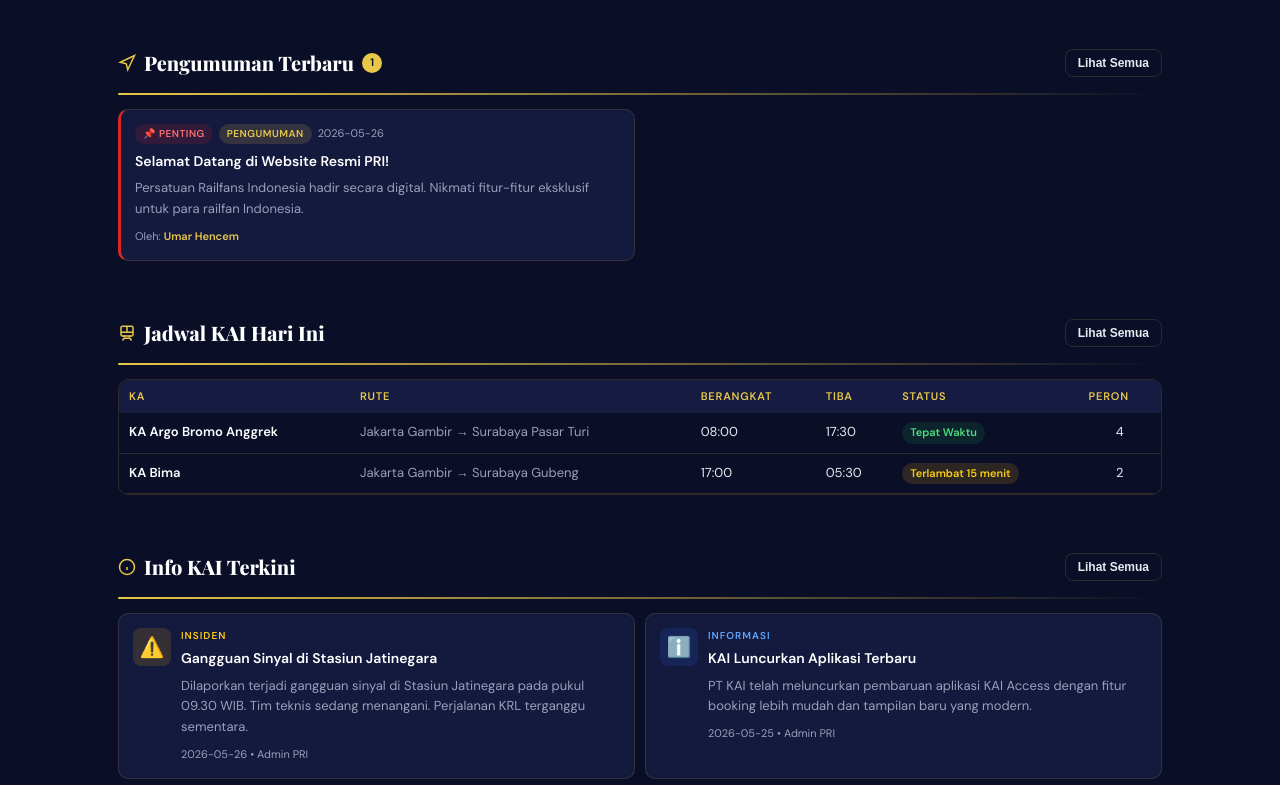
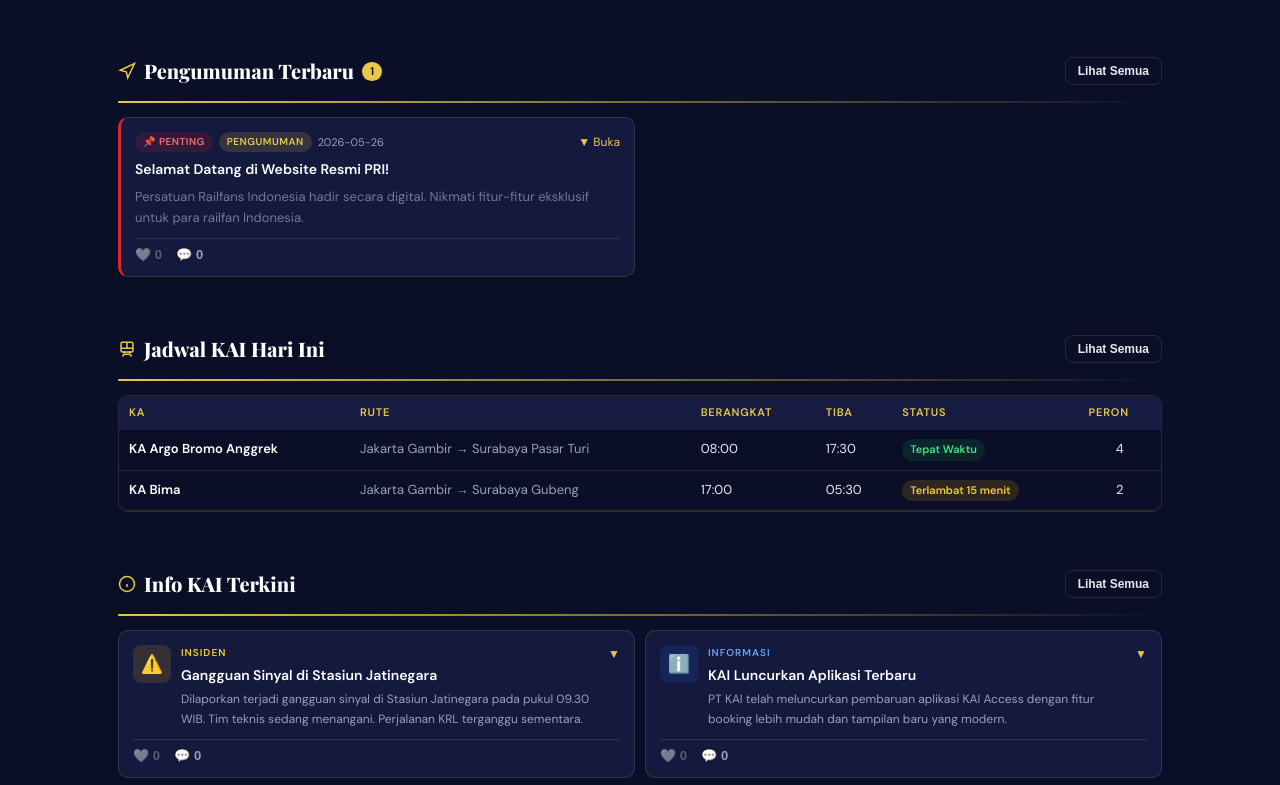
Before and after one commit to meowlyricsreal/pri-website, a React (Vite) app: page / in a window 1280 px wide. Shown: the part 875-1660 px from the top of the page. Built offline with nearby package versions, Linux system fonts and the light colour scheme.

Commit message:
update website

```diff
--- a/src/App.jsx
+++ b/src/App.jsx
@@ -672,6 +672,8 @@
   const [infoList, setInfoList] = useLocalStorage("pri_info", INIT_INFO);
   const [ads, setAds] = useLocalStorage("pri_ads", INIT_ADS);
   const [groups, setGroups] = useLocalStorage("pri_groups", INIT_GROUPS);
+  const [likes, setLikes] = useLocalStorage("pri_likes", {});
+  const [comments, setComments] = useLocalStorage("pri_comments", {});
 
   // Auth — simpan sesi login
   const [currentUser, setCurrentUser] = useLocalStorage("pri_session", null);
@@ -785,10 +787,10 @@
       ))}
 
       {/* Pages */}
-      {page === "home" && <HomePage announcements={announcements} schedules={schedules} infoList={infoList} ads={ads} navigate={navigate} users={users} groups={groups} />}
-      {page === "announcements" && <AnnouncementsPage announcements={announcements} ads={ads} />}
+      {page === "home" && <HomePage announcements={announcements} schedules={schedules} infoList={infoList} ads={ads} navigate={navigate} users={users} groups={groups} likes={likes} setLikes={setLikes} comments={comments} setComments={setComments} currentUser={currentUser} />}
+      {page === "announcements" && <AnnouncementsPage announcements={announcements} ads={ads} likes={likes} setLikes={setLikes} comments={comments} setComments={setComments} currentUser={currentUser} />}
       {page === "schedule" && <SchedulePage schedules={schedules} ads={ads} />}
-      {page === "info" && <InfoPage infoList={infoList} ads={ads} />}
+      {page === "info" && <InfoPage infoList={infoList} ads={ads} likes={likes} setLikes={setLikes} comments={comments} setComments={setComments} currentUser={currentUser} />}
       {page === "groups" && <GroupsPage groups={groups} />}
       {page === "login" && <LoginPage users={users} setCurrentUser={setCurrentUser} navigate={navigate} showToast={showToast} />}
       {page === "register" && <RegisterPage users={users} setUsers={setUsers} navigate={navigate} showToast={showToast} />}
@@ -845,7 +847,7 @@
 }
 
 // ─── HOME PAGE ───────────────────────────────────────────────
-function HomePage({ announcements, schedules, infoList, ads, navigate, users, groups }) {
+function HomePage({ announcements, schedules, infoList, ads, navigate, users, groups, likes, setLikes, comments, setComments, currentUser }) {
   const pinned = announcements.filter(a => a.pinned);
   const latest = announcements.slice(0, 3);
   const todaySchedules = schedules.slice(0, 4);
@@ -886,7 +888,7 @@
                 </div>
                 <div className="section-divider" />
                 <div className="card-grid card-grid-2">
-                  {pinned.map(a => <AnnouncementCard key={a.id} ann={a} />)}
+                  {pinned.map(a => <AnnouncementCard key={a.id} ann={a} likes={likes} setLikes={setLikes} comments={comments} setComments={setComments} currentUser={currentUser} />)}
                 </div>
               </div>
             )}
@@ -899,7 +901,7 @@
               </div>
               <div className="section-divider" />
               <div className="card-grid card-grid-2">
-                {latest.map(a => <AnnouncementCard key={a.id} ann={a} />)}
+                {latest.map(a => <AnnouncementCard key={a.id} ann={a} likes={likes} setLikes={setLikes} comments={comments} setComments={setComments} currentUser={currentUser} />)}
               </div>
             </div>
 
@@ -923,7 +925,7 @@
               </div>
               <div className="section-divider" />
               <div className="card-grid card-grid-2">
-                {infoList.slice(0, 4).map(i => <InfoCard key={i.id} item={i} />)}
+                {infoList.slice(0, 4).map(i => <InfoCard key={i.id} item={i} likes={likes} setLikes={setLikes} comments={comments} setComments={setComments} currentUser={currentUser} />)}
               </div>
             </div>
           </div>
@@ -973,16 +975,45 @@
 }
 
 // ─── ANNOUNCEMENT CARD ───────────────────────────────────────
-function AnnouncementCard({ ann }) {
+function AnnouncementCard({ ann, likes, setLikes, comments, setComments, currentUser }) {
+  const [open, setOpen] = useState(false);
+  const [showComments, setShowComments] = useState(false);
+  const [commentText, setCommentText] = useState("");
+  const key = `ann_${ann.id}`;
+  const annLikes = likes[key] || [];
+  const annComments = comments[key] || [];
+  const uid = currentUser?.id || null;
+  const liked = uid && annLikes.includes(uid);
+
+  const toggleLike = () => {
+    if (!uid) return;
+    setLikes(p => ({ ...p, [key]: liked ? annLikes.filter(x => x !== uid) : [...annLikes, uid] }));
+  };
+
+  const submitComment = () => {
+    if (!commentText.trim() || !currentUser) return;
+    setComments(p => ({ ...p, [key]: [...annComments, { id: Date.now(), text: commentText.trim(), author: currentUser.username, date: new Date().toLocaleDateString("id-ID") }] }));
+    setCommentText("");
+  };
+
   return (
     <div className={`card ann-card ${ann.pinned ? "pinned" : ""}`}>
+      {/* Header — selalu nampak, klik untuk buka tutup */}
+      <div style={{ cursor: "pointer" }} onClick={() => setOpen(o => !o)}>
         <div className="ann-meta">
           {ann.pinned && <span className="ann-tag pinned-tag">📌 Penting</span>}
           <span className="ann-tag">Pengumuman</span>
           <span className="ann-date">{ann.date}</span>
+          <span style={{ marginLeft: "auto", color: "var(--gold)", fontSize: 12 }}>{open ? "▲ Tutup" : "▼ Buka"}</span>
         </div>
         <div className="ann-title">{ann.title}</div>
-      <div className="ann-content">{ann.content}</div>
+        {!open && <div className="ann-content" style={{ overflow: "hidden", display: "-webkit-box", WebkitLineClamp: 2, WebkitBoxOrient: "vertical", opacity: 0.7 }}>{ann.content}</div>}
+      </div>
+
+      {/* Content expandable */}
+      {open && (
+        <>
+          <div className="ann-content" style={{ marginTop: 6 }}>{ann.content}</div>
           {ann.mediaUrl && (
             <div className="ann-media">
               {ann.mediaType === "image" && <img src={ann.mediaUrl} alt="media" />}
@@ -990,7 +1021,38 @@
               {ann.mediaType === "link" && <a href={ann.mediaUrl} target="_blank" rel="noopener noreferrer" style={{ color: "var(--gold)", fontSize: 13 }}>🔗 {ann.mediaUrl}</a>}
             </div>
           )}
-      <div className="ann-author">Oleh: <strong>{ann.author}</strong></div>
+          <div className="ann-author" style={{ marginTop: 8 }}>Oleh: <strong>{ann.author}</strong></div>
+        </>
+      )}
+
+      {/* Like & Komen bar */}
+      <div style={{ display: "flex", alignItems: "center", gap: 14, marginTop: 10, paddingTop: 8, borderTop: "1px solid var(--border)" }}>
+        <button onClick={toggleLike} title={!uid ? "Login untuk like" : ""} style={{ background: "none", border: "none", cursor: uid ? "pointer" : "not-allowed", display: "flex", alignItems: "center", gap: 4, color: liked ? "#f87171" : "var(--text2)", fontSize: 13, fontWeight: 600, opacity: uid ? 1 : 0.5 }}>
+          {liked ? "❤️" : "🤍"} {annLikes.length}
+        </button>
+        <button onClick={() => setShowComments(s => !s)} style={{ background: "none", border: "none", cursor: "pointer", display: "flex", alignItems: "center", gap: 4, color: "var(--text2)", fontSize: 13, fontWeight: 600 }}>
+          💬 {annComments.length}
+        </button>
+      </div>
+
+      {/* Komen section */}
+      {showComments && (
+        <div style={{ marginTop: 8 }}>
+          {annComments.length === 0 && <div style={{ fontSize: 12, color: "var(--text2)", marginBottom: 8 }}>Belum ada komentar.</div>}
+          <div style={{ maxHeight: 180, overflowY: "auto", display: "flex", flexDirection: "column", gap: 6, marginBottom: 8 }}>
+            {annComments.map(c => (
+              <div key={c.id} style={{ background: "var(--navy3)", borderRadius: 7, padding: "7px 10px" }}>
+                <div style={{ fontSize: 11, fontWeight: 700, color: "var(--gold)" }}>{c.author} <span style={{ color: "var(--text2)", fontWeight: 400 }}>· {c.date}</span></div>
+                <div style={{ fontSize: 13, color: "var(--text)", marginTop: 2, whiteSpace: "pre-wrap" }}>{c.text}</div>
+              </div>
+            ))}
+          </div>
+          <div style={{ display: "flex", gap: 6 }}>
+            <input className="form-input" style={{ flex: 1, padding: "7px 10px", fontSize: 13 }} placeholder={currentUser ? "Tulis komentar..." : "Login untuk komentar"} value={commentText} onChange={e => setCommentText(e.target.value)} disabled={!currentUser} onKeyDown={e => e.key === "Enter" && submitComment()} />
+            <button onClick={submitComment} disabled={!currentUser} style={{ padding: "7px 12px", background: currentUser ? "var(--gold)" : "var(--navy3)", color: currentUser ? "var(--navy)" : "var(--text2)", border: "none", borderRadius: 7, fontWeight: 700, cursor: currentUser ? "pointer" : "not-allowed", fontSize: 13 }}>Kirim</button>
+          </div>
+        </div>
+      )}
     </div>
   );
 }
@@ -1026,51 +1088,102 @@
 }
 
 // ─── INFO CARD ───────────────────────────────────────────────
-function InfoCard({ item }) {
+function InfoCard({ item, likes, setLikes, comments, setComments, currentUser }) {
+  const [open, setOpen] = useState(false);
+  const [showComments, setShowComments] = useState(false);
+  const [commentText, setCommentText] = useState("");
   const emoji = item.severity === "warning" ? "⚠️" : item.severity === "danger" ? "🚨" : "ℹ️";
+  const key = `info_${item.id}`;
+  const itemLikes = likes[key] || [];
+  const itemComments = comments[key] || [];
+  const uid = currentUser?.id || null;
+  const liked = uid && itemLikes.includes(uid);
+
+  const toggleLike = () => {
+    if (!uid) return;
+    setLikes(p => ({ ...p, [key]: liked ? itemLikes.filter(x => x !== uid) : [...itemLikes, uid] }));
+  };
+
+  const submitComment = () => {
+    if (!commentText.trim() || !currentUser) return;
+    setComments(p => ({ ...p, [key]: [...itemComments, { id: Date.now(), text: commentText.trim(), author: currentUser.username, date: new Date().toLocaleDateString("id-ID") }] }));
+    setCommentText("");
+  };
+
   return (
     <div className="card">
+      <div style={{ cursor: "pointer" }} onClick={() => setOpen(o => !o)}>
         <div className="info-card">
-        <div className={`info-icon ${item.severity}`}><span style={{ fontSize: 20 }}>{emoji}</span></div>
+          <div className={`info-icon ${item.severity}`}><span style={{ fontSize: 18 }}>{emoji}</span></div>
           <div style={{ flex: 1 }}>
             <div className={`info-type ${item.severity}`}>{item.type}</div>
-          <div style={{ fontWeight: 700, color: "white", fontSize: 14, marginBottom: 6 }}>{item.title}</div>
-          <div style={{ fontSize: 13, color: "var(--text2)", lineHeight: 1.6 }}>{item.content}</div>
+            <div style={{ fontWeight: 700, color: "white", fontSize: 14, marginBottom: 4 }}>{item.title}</div>
+            {!open && <div style={{ fontSize: 12, color: "var(--text2)", overflow: "hidden", display: "-webkit-box", WebkitLineClamp: 2, WebkitBoxOrient: "vertical" }}>{item.content}</div>}
+          </div>
+          <span style={{ color: "var(--gold)", fontSize: 12, flexShrink: 0 }}>{open ? "▲" : "▼"}</span>
+        </div>
+      </div>
+
+      {open && (
+        <>
+          <div style={{ fontSize: 13, color: "var(--text2)", lineHeight: 1.6, marginTop: 8, whiteSpace: "pre-wrap" }}>{item.content}</div>
           <div style={{ fontSize: 11, color: "var(--text2)", marginTop: 8 }}>{item.date} • {item.author}</div>
-        </div>
-      </div>
+        </>
+      )}
+
+      {/* Like & Komen bar */}
+      <div style={{ display: "flex", alignItems: "center", gap: 14, marginTop: 10, paddingTop: 8, borderTop: "1px solid var(--border)" }}>
+        <button onClick={toggleLike} title={!uid ? "Login untuk like" : ""} style={{ background: "none", border: "none", cursor: uid ? "pointer" : "not-allowed", display: "flex", alignItems: "center", gap: 4, color: liked ? "#f87171" : "var(--text2)", fontSize: 13, fontWeight: 600, opacity: uid ? 1 : 0.5 }}>
+          {liked ? "❤️" : "🤍"} {itemLikes.length}
+        </button>
+        <button onClick={() => setShowComments(s => !s)} style={{ background: "none", border: "none", cursor: "pointer", display: "flex", alignItems: "center", gap: 4, color: "var(--text2)", fontSize: 13, fontWeight: 600 }}>
+          💬 {itemComments.length}
+        </button>
+      </div>
+
+      {showComments && (
+        <div style={{ marginTop: 8 }}>
+          {itemComments.length === 0 && <div style={{ fontSize: 12, color: "var(--text2)", marginBottom: 8 }}>Belum ada komentar.</div>}
+          <div style={{ maxHeight: 180, overflowY: "auto", display: "flex", flexDirection: "column", gap: 6, marginBottom: 8 }}>
+            {itemComments.map(c => (
+              <div key={c.id} style={{ background: "var(--navy3)", borderRadius: 7, padding: "7px 10px" }}>
+                <div style={{ fontSize: 11, fontWeight: 700, color: "var(--gold)" }}>{c.author} <span style={{ color: "var(--text2)", fontWeight: 400 }}>· {c.date}</span></div>
+                <div style={{ fontSize: 13, color: "var(--text)", marginTop: 2, whiteSpace: "pre-wrap" }}>{c.text}</div>
+              </div>
+            ))}
+          </div>
+          <div style={{ display: "flex", gap: 6 }}>
+            <input className="form-input" style={{ flex: 1, padding: "7px 10px", fontSize: 13 }} placeholder={currentUser ? "Tulis komentar..." : "Login untuk komentar"} value={commentText} onChange={e => setCommentText(e.target.value)} disabled={!currentUser} onKeyDown={e => e.key === "Enter" && submitComment()} />
+            <button onClick={submitComment} disabled={!currentUser} style={{ padding: "7px 12px", background: currentUser ? "var(--gold)" : "var(--navy3)", color: currentUser ? "var(--navy)" : "var(--text2)", border: "none", borderRadius: 7, fontWeight: 700, cursor: currentUser ? "pointer" : "not-allowed", fontSize: 13 }}>Kirim</button>
+          </div>
+        </div>
+      )}
     </div>
   );
 }
 
 // ─── FULL ANNOUNCEMENTS PAGE ─────────────────────────────────
-function AnnouncementsPage({ announcements, ads }) {
-  const sideAds = ads.filter(a => a.position === "side");
+function AnnouncementsPage({ announcements, ads, likes, setLikes, comments, setComments, currentUser }) {
+  const [search, setSearch] = useState("");
+  const filtered = announcements.filter(a =>
+    a.title.toLowerCase().includes(search.toLowerCase()) ||
+    a.content.toLowerCase().includes(search.toLowerCase())
+  );
   return (
-    <div style={{ maxWidth: 1200, margin: "0 auto", padding: "0 24px" }}>
-      <div style={{ display: "grid", gridTemplateColumns: sideAds.length ? "1fr 280px" : "1fr", gap: 24, alignItems: "start" }}>
-        <div className="section" style={{ paddingLeft: 0, paddingRight: 0 }}>
+    <div className="section">
       <div className="section-header">
-            <h2 className="section-title"><Icon name="megaphone" size={22} color="#e8c848" />Semua Pengumuman<span className="badge">{announcements.length}</span></h2>
+        <h2 className="section-title"><Icon name="megaphone" size={20} color="#e8c848" />Semua Pengumuman<span className="badge">{announcements.length}</span></h2>
       </div>
       <div className="section-divider" />
+      {/* Search bar */}
+      <div style={{ position: "relative", marginBottom: 14 }}>
+        <span style={{ position: "absolute", left: 10, top: "50%", transform: "translateY(-50%)", color: "var(--text2)", fontSize: 15 }}>🔍</span>
+        <input className="form-input" style={{ paddingLeft: 32 }} placeholder="Cari pengumuman..." value={search} onChange={e => setSearch(e.target.value)} />
+      </div>
       <div className="card-grid card-grid-2">
-            {announcements.map(a => <AnnouncementCard key={a.id} ann={a} />)}
-          </div>
-          {!announcements.length && <div style={{ textAlign: "center", color: "var(--text2)", padding: 40 }}>Belum ada pengumuman.</div>}
-        </div>
-        {sideAds.length > 0 && (
-          <div style={{ paddingTop: 48 }}>
-            {sideAds.map(ad => (
-              <a key={ad.id} className="ad-banner" href={ad.link} target="_blank" rel="noopener noreferrer" style={{ display: "block", marginBottom: 16 }}>
-                <img src={ad.imageUrl} alt={ad.caption} style={{ width: "100%" }} />
-                <div className="ad-label">Iklan</div>
-                {ad.caption && <div className="ad-caption">{ad.caption}</div>}
-              </a>
-            ))}
-          </div>
-        )}
-      </div>
+        {filtered.map(a => <AnnouncementCard key={a.id} ann={a} likes={likes} setLikes={setLikes} comments={comments} setComments={setComments} currentUser={currentUser} />)}
+      </div>
+      {!filtered.length && <div style={{ textAlign: "center", color: "var(--text2)", padding: 32 }}>Tidak ada pengumuman ditemukan.</div>}
     </div>
   );
 }
@@ -1097,23 +1210,33 @@
 }
 
 // ─── INFO PAGE ───────────────────────────────────────────────
-function InfoPage({ infoList }) {
+function InfoPage({ infoList, likes, setLikes, comments, setComments, currentUser }) {
   const [filter, setFilter] = useState("Semua");
+  const [search, setSearch] = useState("");
   const types = ["Semua", "Insiden", "Informasi", "Peringatan"];
-  const filtered = filter === "Semua" ? infoList : infoList.filter(i => i.type === filter);
+  const filtered = infoList
+    .filter(i => filter === "Semua" || i.type === filter)
+    .filter(i => i.title.toLowerCase().includes(search.toLowerCase()) || i.content.toLowerCase().includes(search.toLowerCase()));
   return (
     <div className="section">
       <div className="section-header">
-        <h2 className="section-title"><Icon name="info" size={22} color="#e8c848" />Informasi KAI<span className="badge">{infoList.length}</span></h2>
-        <div style={{ display: "flex", gap: 6 }}>
+        <h2 className="section-title"><Icon name="info" size={20} color="#e8c848" />Informasi KAI<span className="badge">{infoList.length}</span></h2>
+      </div>
+      <div className="section-divider" />
+      {/* Search + Filter */}
+      <div style={{ display: "flex", gap: 8, marginBottom: 14, flexWrap: "wrap" }}>
+        <div style={{ position: "relative", flex: 1, minWidth: 180 }}>
+          <span style={{ position: "absolute", left: 10, top: "50%", transform: "translateY(-50%)", color: "var(--text2)", fontSize: 15 }}>🔍</span>
+          <input className="form-input" style={{ paddingLeft: 32 }} placeholder="Cari info KAI..." value={search} onChange={e => setSearch(e.target.value)} />
+        </div>
+        <div style={{ display: "flex", gap: 5 }}>
           {types.map(t => <button key={t} className={`action-btn ${filter === t ? "approve" : "edit"}`} onClick={() => setFilter(t)}>{t}</button>)}
         </div>
       </div>
-      <div className="section-divider" />
       <div className="card-grid card-grid-2">
-        {filtered.map(i => <InfoCard key={i.id} item={i} />)}
-      </div>
-      {!filtered.length && <div style={{ textAlign: "center", color: "var(--text2)", padding: 40 }}>Tidak ada informasi tersedia.</div>}
+        {filtered.map(i => <InfoCard key={i.id} item={i} likes={likes} setLikes={setLikes} comments={comments} setComments={setComments} currentUser={currentUser} />)}
+      </div>
+      {!filtered.length && <div style={{ textAlign: "center", color: "var(--text2)", padding: 32 }}>Tidak ada informasi ditemukan.</div>}
     </div>
   );
 }
```
Lines whose indentation alone changed are shown as unchanged.
